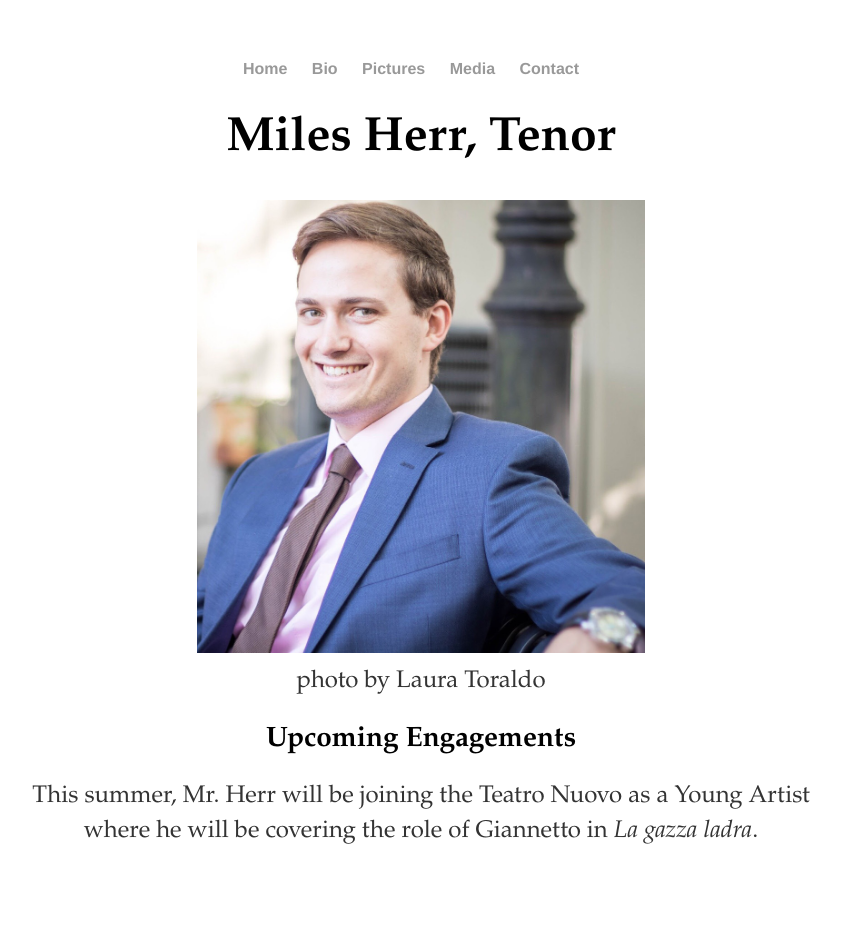
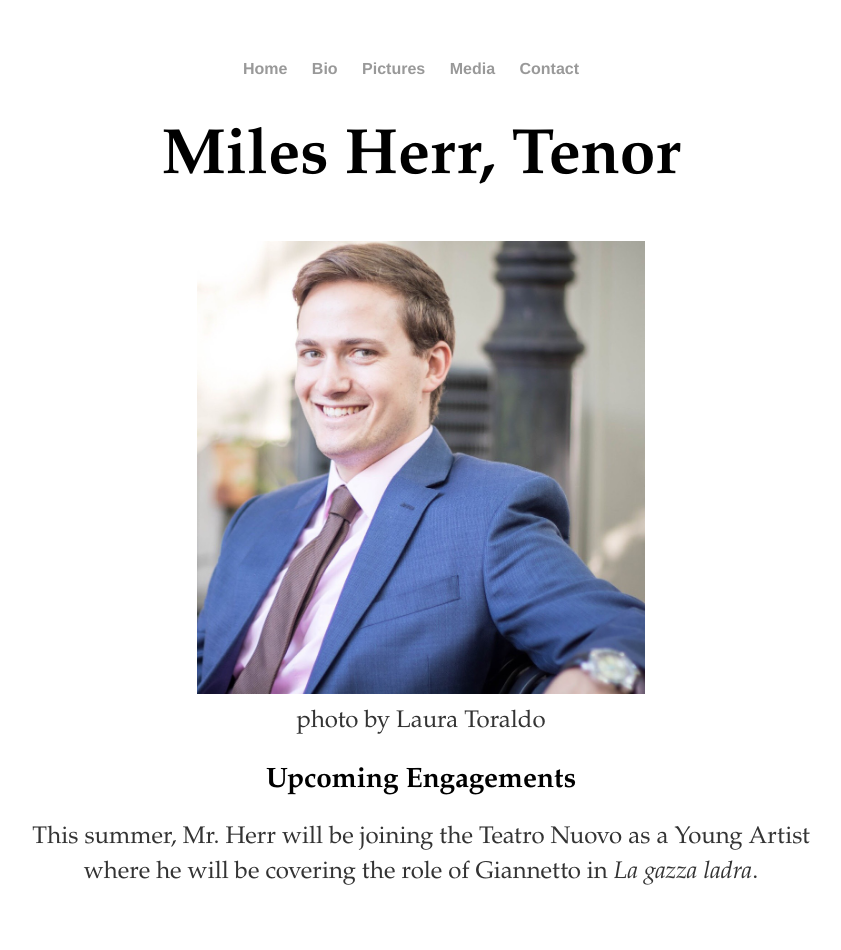
Before and after one commit to leemlb06pmi/leemlb06pmi.github.io, a Jekyll site: the page built from index.html, in a window 1280 px wide. Shown: the whole page, without its empty margins (219-1060 px from the left). Built offline with Jekyll 4.4.1, drawn with Linux system fonts in a browser that asks for light colours; before the commit the page ends 910 px from its top, so only the background shows below that.

Commit message:
Update index.html

```diff
--- a/index.html
+++ b/index.html
@@ -3,7 +3,7 @@ layout: default
 title: Miles Herr, Tenor
 ---
 <div class="blurb">
-	<h1>Miles Herr, Tenor</h1>
+	<h1 style="font-size:4em;">Miles Herr, Tenor</h1>
 	<!--<p><em>Lenox, MA</em></p>-->
 	<p>
 		<img src="https://leemlb06pmi.github.io/photos/Headshot.jpg" alt="Headshot">
```
